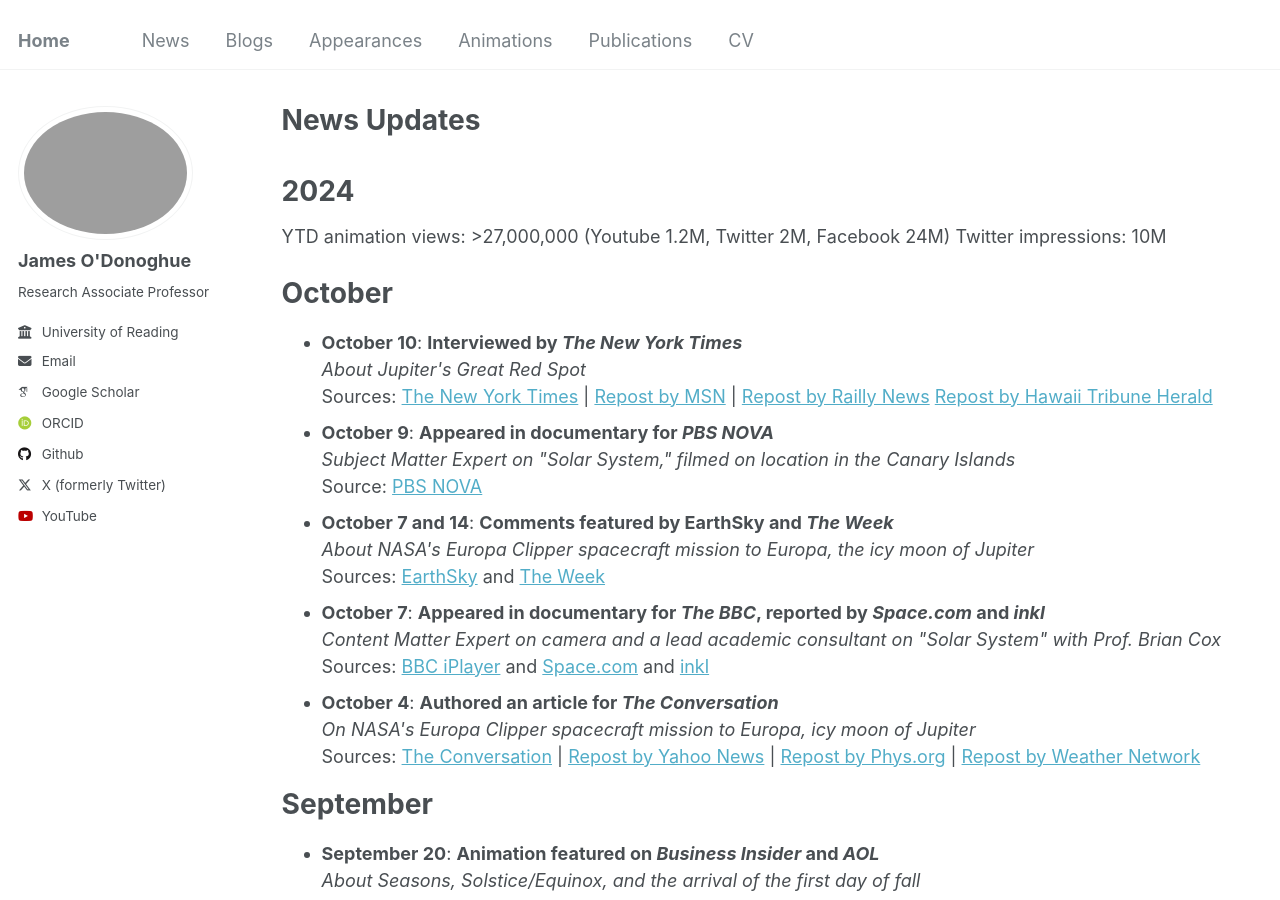
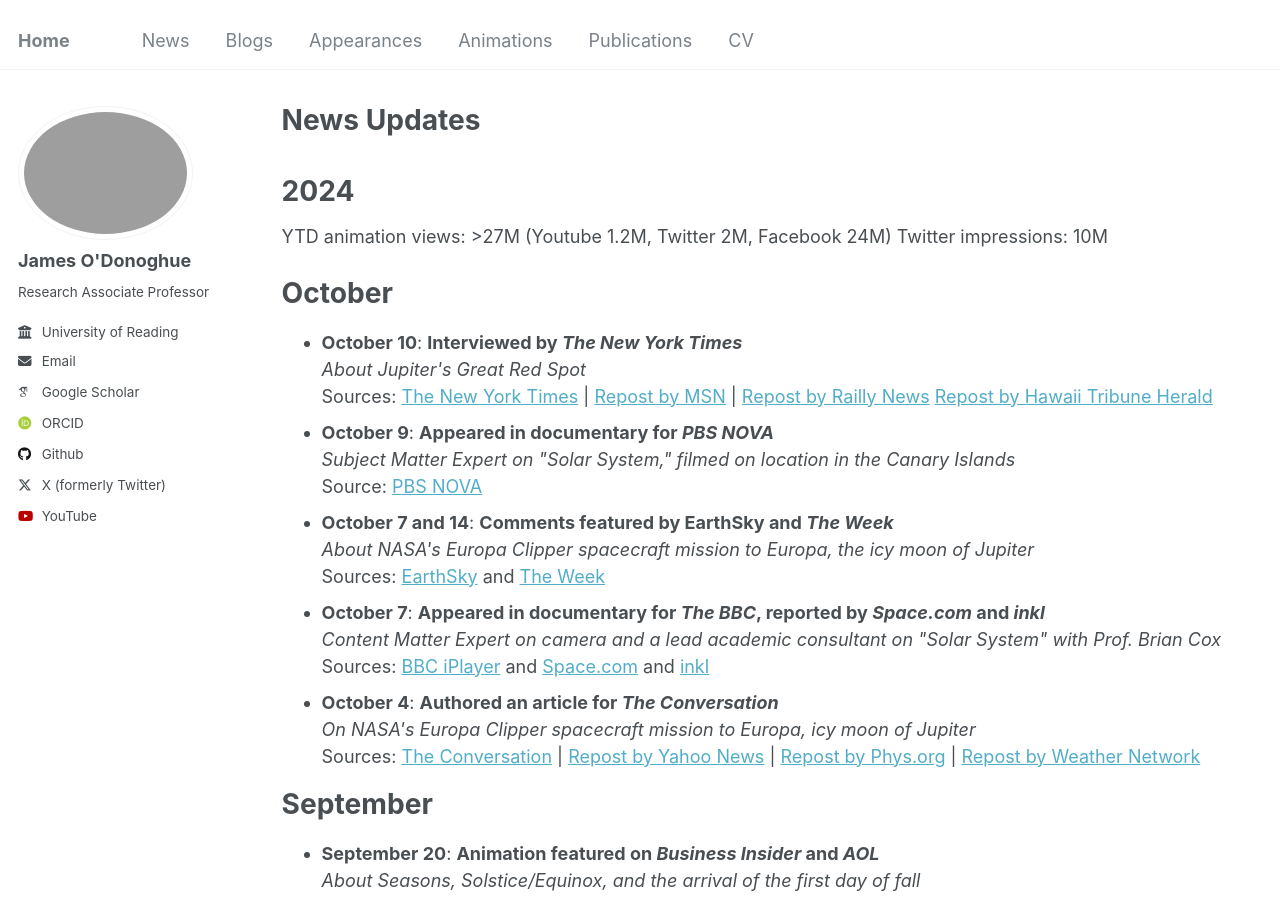
Before and after one commit to odonoghuespace/odonoghuespace.github.io, a Jekyll site: the page built from _pages/news.html, in a window 1280 px wide and 900 px high. Built offline with Jekyll 4.4.1, drawn with Linux system fonts in a browser that asks for light colours; some web fonts are replaced.

Commit message:
Update news.html

```diff
--- a/_pages/news.html
+++ b/_pages/news.html
@@ -6,7 +6,7 @@ author_profile: true
 ---
 <br>
 <h1>2024</h1>
-YTD animation views: >27,000,000 (Youtube 1.2M, Twitter 2M, Facebook 24M)
+YTD animation views: >27M (Youtube 1.2M, Twitter 2M, Facebook 24M)
 Twitter impressions: 10M
 <br>
 <br>
```
